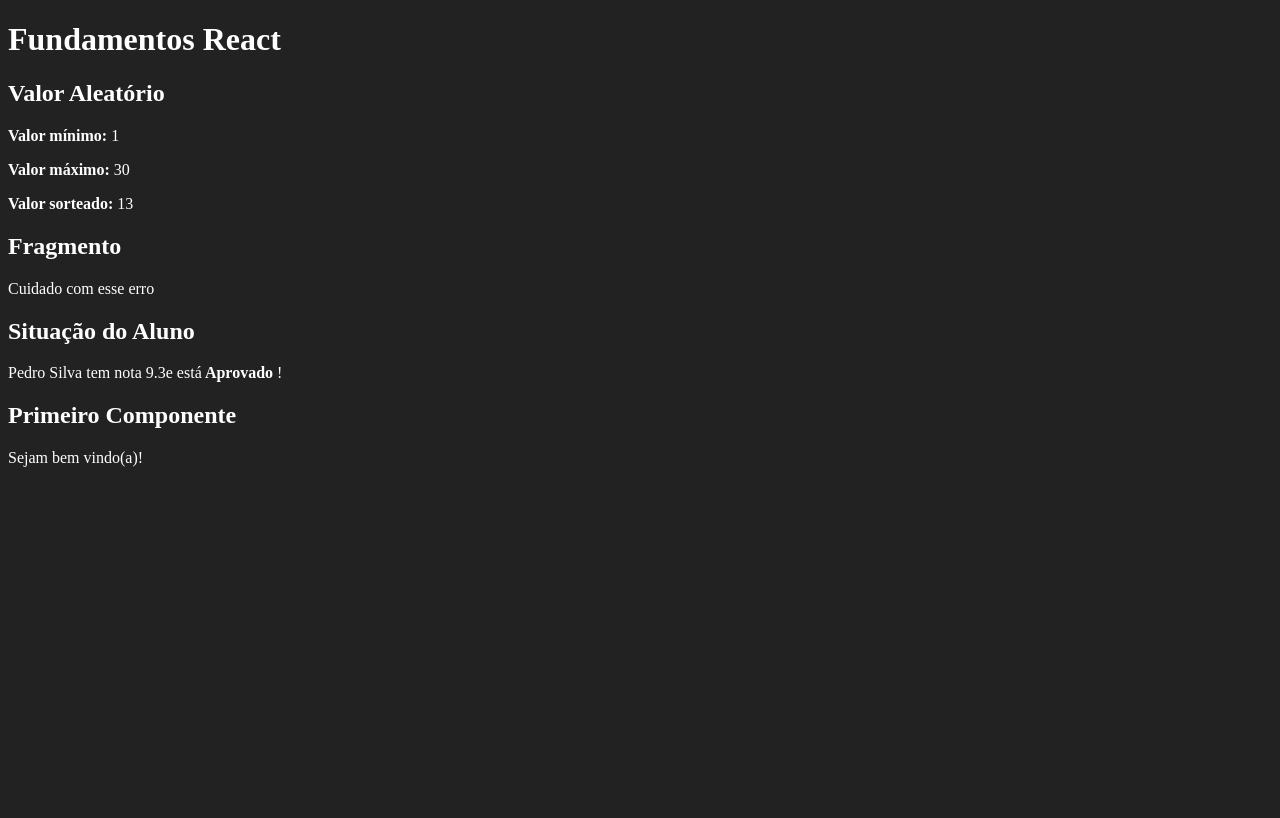
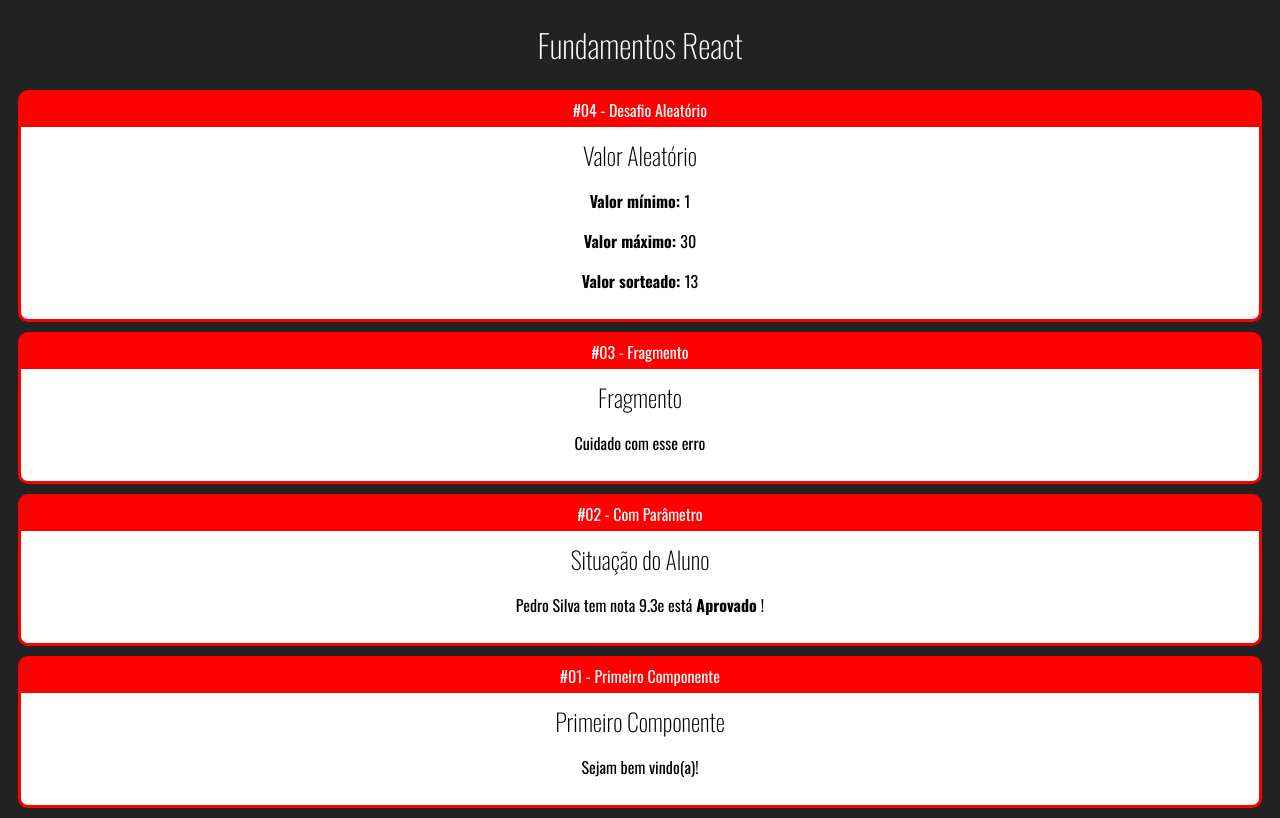
Before and after one commit to sauloeniefi/aprendendo-react, a React (Create React App) app in the folder fundamentos-react/: page / in a window 1280 px wide. Built offline with nearby package versions, Linux system fonts and the light colour scheme.

Commit message:
Cards e props.children

```diff
--- a/fundamentos-react/public/index.html
+++ b/fundamentos-react/public/index.html
@@ -10,6 +10,10 @@
       content="Web site created using create-react-app"
     />
     <link rel="apple-touch-icon" href="%PUBLIC_URL%/logo192.png" />
+    <link
+      href="https://fonts.googleapis.com/css2?family=Oswald:wght@200;300;400;500;600;700&display=swap"
+      rel="stylesheet"
+    />
     <!--
       manifest.json provides metadata used when your web app is installed on a
       user's mobile device or desktop. See https://developers.google.com/web/fundamentals/web-app-manifest/
--- a/fundamentos-react/src/App.jsx
+++ b/fundamentos-react/src/App.jsx
@@ -1,20 +1,29 @@
-import React from 'react'
+import React from "react";
 
-import Primeiro from './components/basicos/Primeiro'
-import ComParametro from './components/basicos/ComParametro'
-import Fragmento from './components/basicos/Fragmento'
-import Aleatorio from './components/basicos/Aleatorio'
+import Primeiro from "./components/basicos/Primeiro";
+import ComParametro from "./components/basicos/ComParametro";
+import Fragmento from "./components/basicos/Fragmento";
+import Aleatorio from "./components/basicos/Aleatorio";
+import Card from "./components/layout/Card";
 
 export default () => (
+  <div>
+    <h1>Fundamentos React</h1>
 
-    <div>
-        <h1>Fundamentos React</h1>
-        <Aleatorio min={1} max={30}/>
-        <Fragmento />
-        <ComParametro
-            titulo="Situação do Aluno"
-            aluno="Pedro Silva"
-            nota={9.3} />
-        <Primeiro> </Primeiro>
-    </div>
-)
+    <Card titulo="#04 - Desafio Aleatório">
+      <Aleatorio min={1} max={30} />
+    </Card>
+
+    <Card titulo="#03 - Fragmento">
+      <Fragmento />
+    </Card>
+
+    <Card titulo="#02 - Com Parâmetro">
+      <ComParametro titulo="Situação do Aluno" aluno="Pedro Silva" nota={9.3} />
+    </Card>
+
+    <Card titulo="#01 - Primeiro Componente">
+      <Primeiro> </Primeiro>
+    </Card>
+  </div>
+);
--- a/fundamentos-react/src/components/basicos/Aleatorio.jsx
+++ b/fundamentos-react/src/components/basicos/Aleatorio.jsx
@@ -1,17 +1,24 @@
-import React from 'react'
-import { render } from '@testing-library/react'
+import React from "react";
 
 export default (props) => {
+  const { min, max } = props;
 
-    const {min,max} = props;
-
-    const aleatorio = parseInt(Math.floor(Math.random() * (max - min + 1) + min))
-    return (
-        <div>
-            <h2>Valor Aleatório</h2>
-            <p><strong>Valor mínimo: </strong>{min}</p>
-            <p><strong>Valor máximo: </strong>{max}</p>
-            <p><strong>Valor sorteado: </strong>{aleatorio}</p>
-        </div>
-    )
-}
+  const aleatorio = parseInt(Math.floor(Math.random() * (max - min + 1) + min));
+  return (
+    <div>
+      <h2>Valor Aleatório</h2>
+      <p>
+        <strong>Valor mínimo: </strong>
+        {min}
+      </p>
+      <p>
+        <strong>Valor máximo: </strong>
+        {max}
+      </p>
+      <p>
+        <strong>Valor sorteado: </strong>
+        {aleatorio}
+      </p>
+    </div>
+  );
+};
--- /dev/null
+++ b/fundamentos-react/src/components/layout/Card.css
@@ -0,0 +1,19 @@
+.Card {
+  background-color: red;
+  border: 3px solid red;
+  border-radius: 10px;
+  overflow: hidden;
+  margin: 10px;
+}
+
+.Card .Title {
+  padding: 5px 0px;
+  display: flex;
+  justify-content: center;
+}
+
+.Card .Content {
+  background-color: #fff;
+  color: #000;
+  padding: 10px;
+}
--- /dev/null
+++ b/fundamentos-react/src/components/layout/Card.jsx
@@ -0,0 +1,12 @@
+import "./Card.css";
+
+import React from "react";
+
+export default (props) => {
+  return (
+    <div className="Card">
+      <div className="Title">{props.titulo}</div>
+      <div className="Content">{props.children}</div>
+    </div>
+  );
+};
--- a/fundamentos-react/src/index.css
+++ b/fundamentos-react/src/index.css
@@ -1,4 +1,18 @@
-body{
-    background-color: #222;
-    color: #fff;
+body {
+  font-family: Oswald;
+  background-color: #222;
+  color: #fff;
+  text-align: center;
 }
+
+h1,
+h2,
+h3 {
+  font-weight: 200;
+}
+
+h2,
+h3 {
+  font-weight: 200;
+  margin: 0;
+}
```
Also changed, not shown: fundamentos-react/src/components/basicos/ComParametro.jsx (+4 -5 lines), fundamentos-react/src/components/basicos/Fragmento.jsx (+7 -7 lines), fundamentos-react/src/components/basicos/Primeiro.jsx (+8 -8 lines), fundamentos-react/src/index.js (+5 -9 lines).
